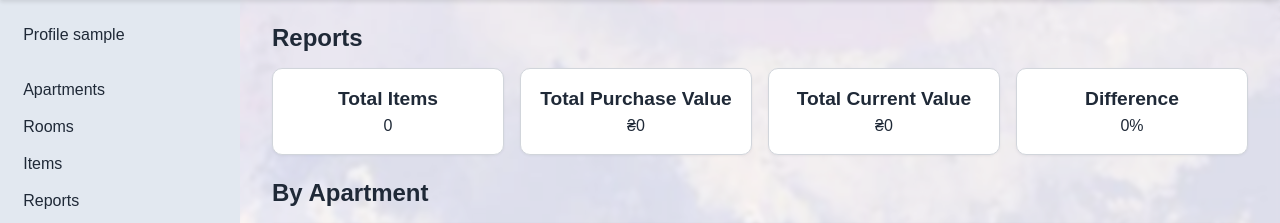
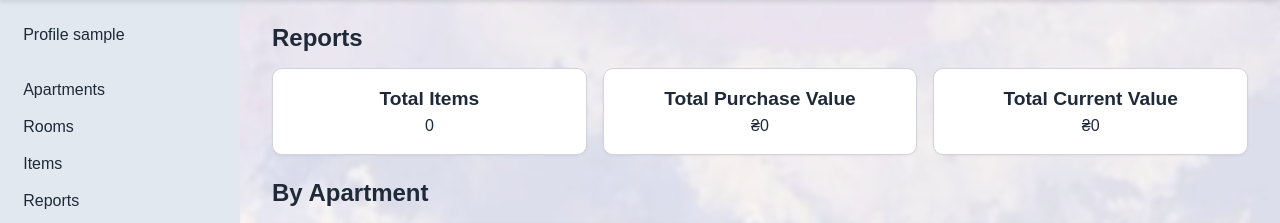
Before and after one commit to b4oody/house_inventory, a Django app: page /home/reports/ in a window 1280 px wide. Shown: the part 64-287 px from the top of the page. Run offline with Django 5.2, Linux system fonts and the light colour scheme; the visitor is signed in with stand-in values (Sample User, id 1); data that the repository does not hold is empty.

Commit message:
feat: delete difference view for reports template

```diff
--- a/templates/reports/reports.html
+++ b/templates/reports/reports.html
@@ -17,9 +17,6 @@
       </div>
       <div class="card"><h2>Total Current Value</h2>
         <p>₴{% if total_current_price %}{{ total_current_price }}{% else %}0{% endif %}</p>
-      </div>
-      <div class="card"><h2>Difference</h2>
-        <p>{% if difference_total %}{{ difference_total }}%{% else %}0%{% endif %}</p>
       </div>
     </div>
     <h2>By Apartment</h2>
```
